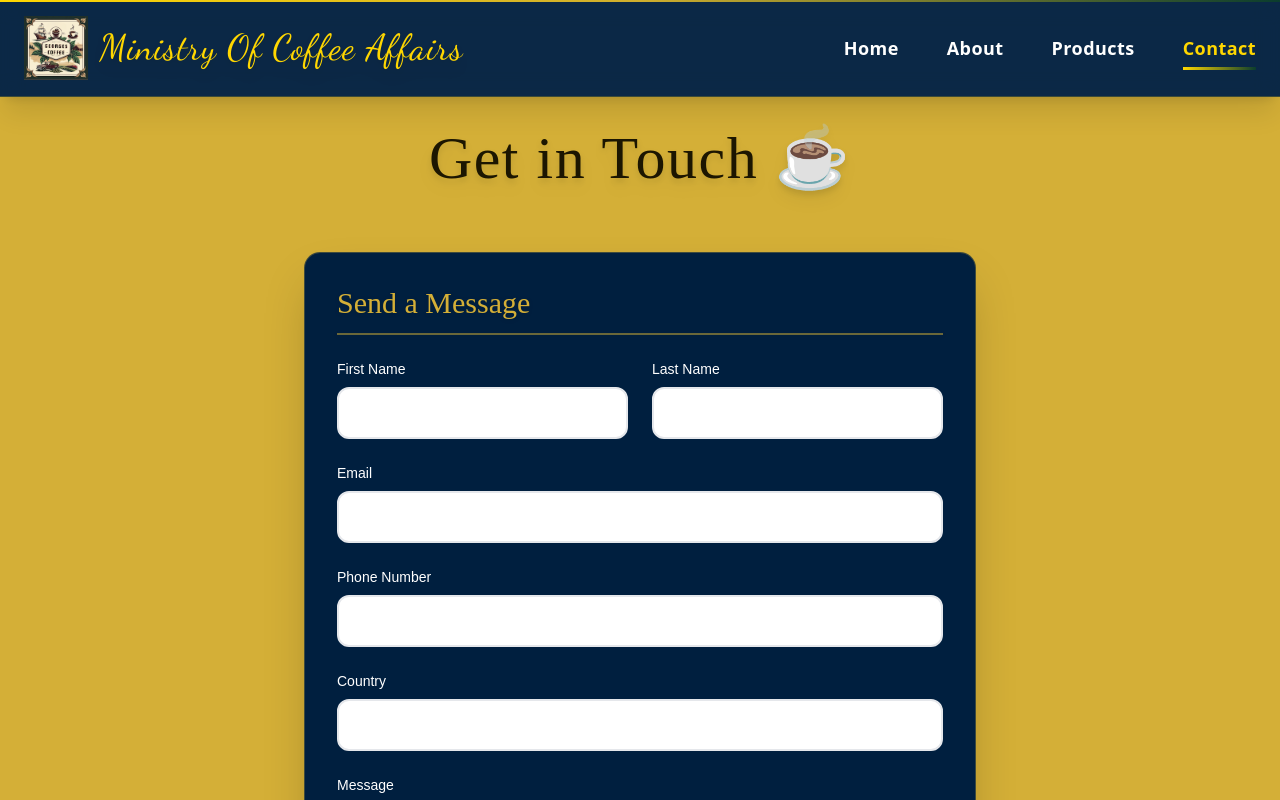
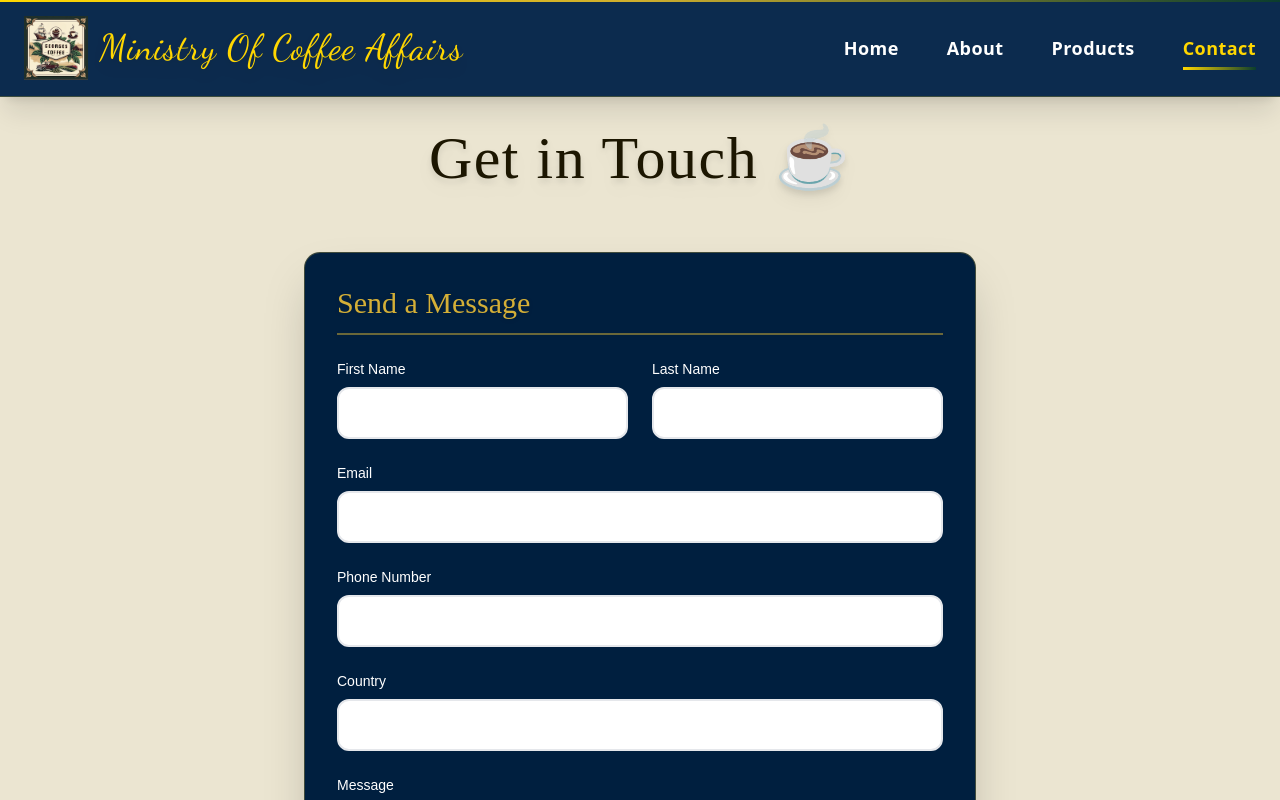
Before and after one commit to Anudepp/Ministry-Of-Coffee-Affairs, a React (Vite) app: page /contact in a window 1280 px wide. Shown: the top 800 px of the page. Built offline with nearby package versions, Linux system fonts and the light colour scheme.

Commit message:
ContactPageBG

```diff
--- a/src/components/Contact.jsx
+++ b/src/components/Contact.jsx
@@ -9,7 +9,7 @@ export default function Contact() {
   const isInView = useInView(ref, { once: false, margin: "-100px 0px" });
 
   return (
-    <div className="bg-[#D4AF37] text-[#1c1601]">
+    <div className="bg-[#ebe5d1] text-[#1c1601]">
       <section id="contact" ref={ref} className="pt-32 pb-20 px-4 scroll-mt-32">
         <div className="max-w-6xl mx-auto">
           <motion.h2
```
